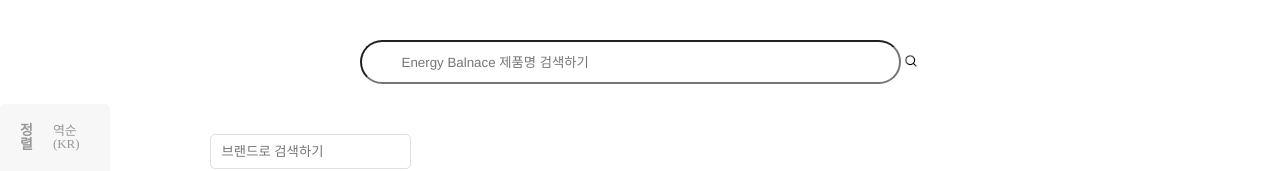
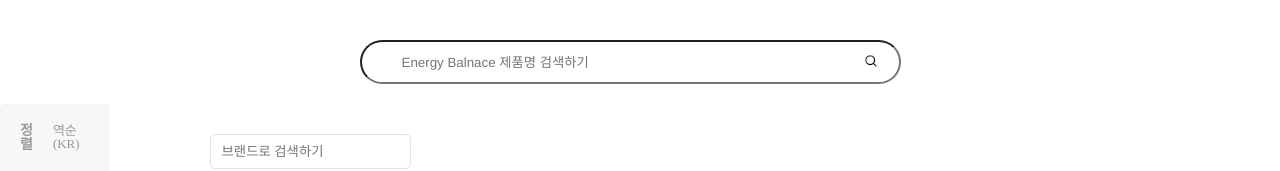
Before and after one commit to pomeranian91/15-07th-Energy_Balance, a React (Create React App) app: page / in a window 1280 px wide. Shown: the top 171 px of the page. Built offline with nearby package versions, Linux system fonts and the light colour scheme; data requests are answered from the project's data file.

Commit message:
Modify: 디자인 수정

```diff
--- a/src/components/searchBar/SearchBar.tsx
+++ b/src/components/searchBar/SearchBar.tsx
@@ -108,23 +108,26 @@ const SearchInput = styled.input`
 `;
 
 const SearchBtn = styled.button`
+  position: relative;
+  right: 40px;
   padding: 0;
   background-color: initial;
   border-style: none;
+  cursor: pointer;
 `;
 
 const SearchIcon = styled.img`
   width: 20px;
   height: 20px;
-  cursor: pointer;
 `;
 
 const SerachResultUl = styled.ul`
   position: absolute;
   top: 85px;
-  width: 561px;
+  width: 510px;
   min-height: 200px;
   margin: 0;
+  margin-right: 18px;
   padding: 10px 0;
   background-color: whitesmoke; //#ffffff;
   list-style: none;
```
